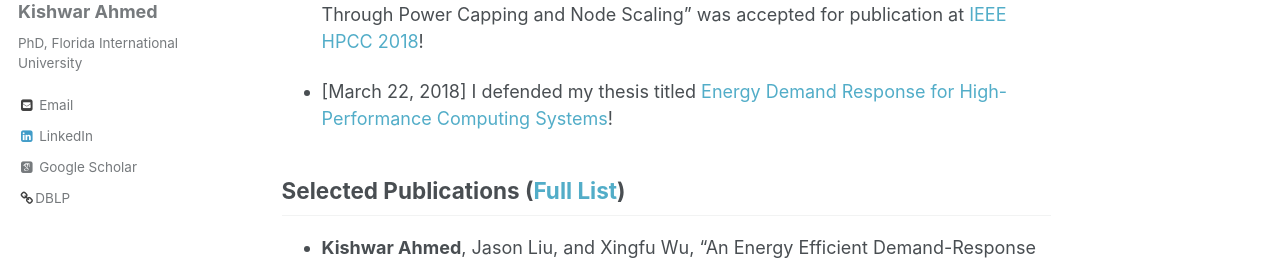
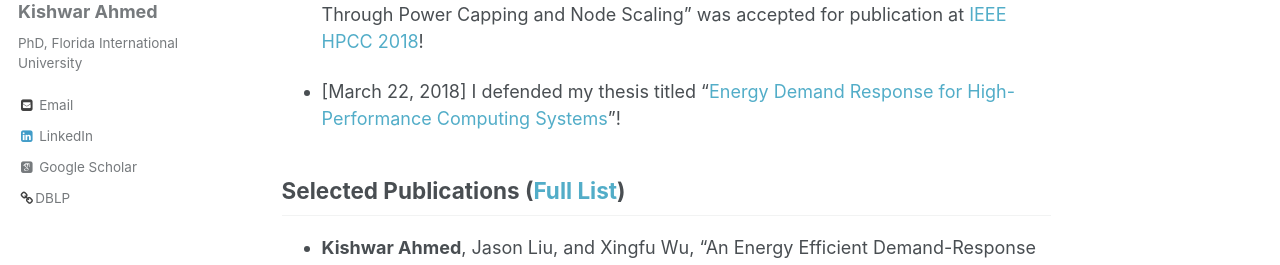
Before and after one commit to kishwarbd/kishwarbd.github.io, a Jekyll site: the page built from _pages/about.md, in a window 1280 px wide and 900 px high, scrolled down 647 px. Shown: the part 179-444 px from the top of the window. Built offline with Jekyll 4.4.1, drawn with Linux system fonts in a browser that asks for light colours; some web fonts are replaced.

Commit message:
updates.

```diff
--- a/_pages/about.md
+++ b/_pages/about.md
@@ -30,7 +30,7 @@ For more information, please check out [Kishwar Ahmed’s Curriculum Vitae](http
 
 * [April 22, 2018] Our paper titled “Enabling Demand Response for HPC Systems Through Power Capping and Node Scaling” was accepted for publication at [IEEE HPCC 2018](https://cse.stfx.ca/~hpcc2018/)!
 
-* [March 22, 2018] I defended my thesis titled [Energy Demand Response for High-Performance Computing Systems](http://digitalcommons.fiu.edu/etd/3569/)!
+* [March 22, 2018] I defended my thesis titled “[Energy Demand Response for High-Performance Computing Systems](http://digitalcommons.fiu.edu/etd/3569/)”!
 
 
 ## Selected Publications ([Full List](https://kishwarbd.github.io/publications/))
```
Also changed, not shown: _pages/research.md (+1 -1 lines), 1 other file.
